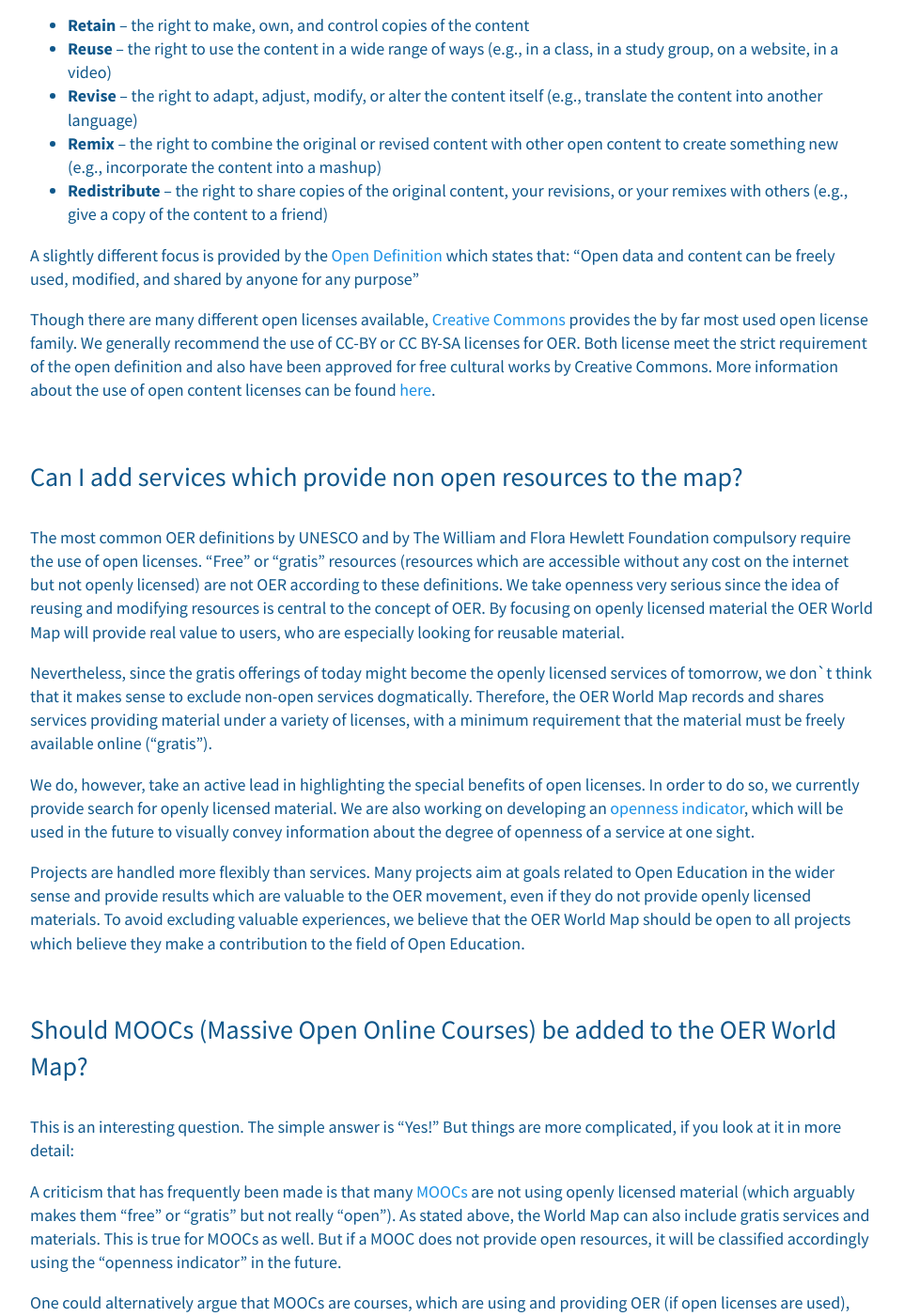
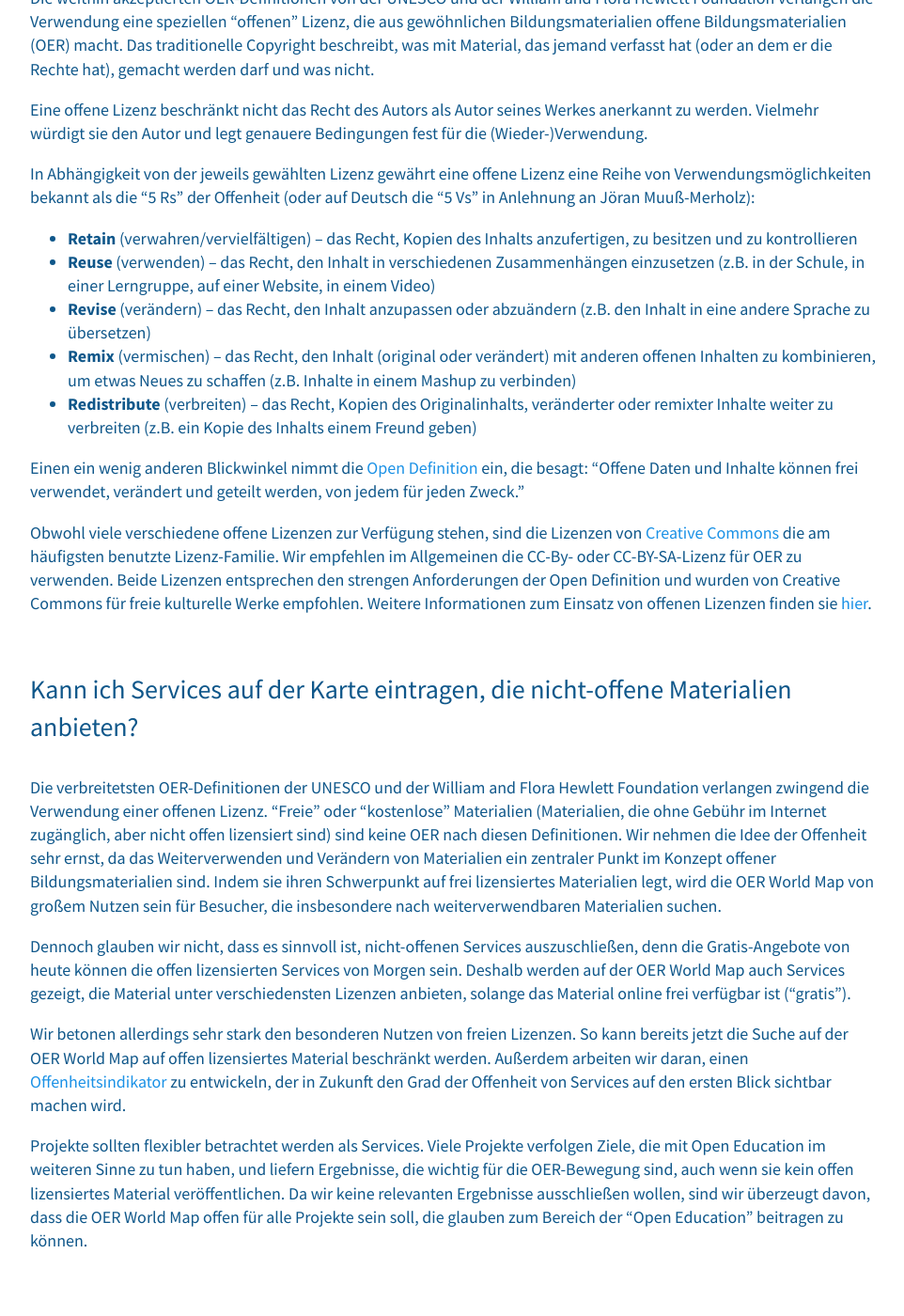
Before and after one commit to hbz/oerworldmap-ui, a Jekyll site: the page built from docs/FAQ.de.md, in a window 1280 px wide and 1400 px high, scrolled down 3234 px. Shown: the whole window at 94% size, without its empty margins (158-1120 px from the left). Built offline with Jekyll 4.4.1, drawn with Linux system fonts in a browser that asks for light colours; nearby versions of some CDN libraries; comment, search, counter and statistics services are not loaded; a style sheet for code colours, icons or effects is not loaded; some of the changed text lies outside the part shown.

Commit message:
New translations FAQ.md (German)

```diff
--- a/docs/FAQ.de.md
+++ b/docs/FAQ.de.md
@@ -5,104 +5,104 @@ title: FAQ
 
 'OER' ist die Abkürzung für 'Open Educational Resources' und bezieht sich auf frei verfügbare Materialien, die zum [Lehren und Lernen](https://www.opencontent.org/definition/) verwendet werden können. "Offen" sind sie typischerweise durch Veröffentlichung unter einer offenen Lizenz anstelle einer traditionellen Copyright-Lizenz. Ein wesentliches Merkmal ist, dass sie neue Möglichkeiten für kollaboratives Arbeiten bieten und innovatives Lehren und Lernen ermöglichen.
 
-According to the [UNESCO definition](http://www.unesco.org/new/fileadmin/MULTIMEDIA/HQ/CI/CI/pdf/Events/English_Paris_OER_Declaration.pdf), OER are “teaching, learning and research materials in any medium, digital or otherwise, that reside in the public domain or have been released under an open license that permits no-cost access, use, adaptation and redistribution by others with no or limited restrictions.”
+Nach der [UNESCO Definition](http://www.unesco.org/new/fileadmin/MULTIMEDIA/HQ/CI/CI/pdf/Events/English_Paris_OER_Declaration.pdf), sind OER "Lehr-, Lern- und Forschungsmaterialien in jeder Art von Medium, sei es digital oder nicht, die gemeinfrei sind oder unter einer offenen Lizenz veröffentlicht wurden, die kostenfreien Zugang, Verwendung, Anpassung und Weiterbverbreitung erlaubt".
 
-Following the definition by [The William and Flora Hewlett Foundation](http://www.hewlett.org/programs/education/open-educational-resources) OER can be (or include) full courses, course materials, modules, textbooks, streaming videos, tests, software, and any other tools, materials, or techniques used to support access to knowledge.
+Nach der Definition der [William and Flora Hewlett Foundation](http://www.hewlett.org/programs/education/open-educational-resources) können OER vollständige Kurse, Kursmaterialien, Module, Lehrbücher, Videos, Tests, Software und alle anderen Tools, Materialien oder Techniken sein (oder enthalten), die verwendet werden, um Wissen zugänglich zu machen.
 
-Although comprehensive definitions like these are well-known, the detail of how to arrive at a final definition for OER remains debated. The OER World Map project takes a broad and inclusive approach, providing information about actors and activities from the field of OER in the strict sense of the term, but also about related subjects like Open Education, Open Access and MOOCs. For more information on our collection strategy, please see “What belongs on the OER World Map?”
+Obwohl umfassende Definitionen wie diese sehr bekannt sind, werden die Details einer endgültigen Definition von OER noch diskutiert. Die OER World Map verwendet einen weiten und umfassenden Ansatz und liefert Informationen über Akteure und Aktivitäten aus dem Bereich der OER im engeren Sinne, aber auch über verwandte Bereiche wie Open Education, Open Access und MOOCs. Genauere Informationen darüber, was wir auf der OER World Map sammeln, finden Sie unter “Was gehört auf die OER World Map?”
 
-## Who is this website for?
+## An wen wendet sich diese Website?
 
-The OER World Map provides helpful information for everyone who is interested in or connected to OER and Open Education. The system is designed to provide real-time answers to questions like: - "Where can I find OER?" - "Which projects are working on a similar topic to our project?" - "Which experts have the knowledge to answer a question related to a special area of OER?"
+Die OER World Map liefert nützliche Informationen für alle, die sich für OER und Open Education interessieren oder in diesem Bereich bereits tätig sind. Sie wurde entwickelt um Antworten zu geben auf Fragen wie: - "Wo finde ich OER?" - "Welche Projekte arbeiten an ähnlichen Fragestellungen wie unser Projekt?" - "Welche Experten verfügen über das Wissen, Fragen zu einem bestimmten Bereich von OER zu beantworten?" - "Welche Experten verfügen über das Wissen, Fragen zu einem bestimmten Bereich von OER zu beantworten?"
 
-We believe that this set of data is of special importance, since it provides a solid foundation for future attempts to collect knowledge about OER and Open Education in a systematic way.
+Wir glauben, dass diese Datensammlung von besonderer Bedeutung ist, da sie eine solide Grundlage ist für zukünftige Versuche, Wissen über OER und Open Education systematisch zu sammeln.
 
-Our platform provides relevant data and information to all stakeholder groups from the field of OER. This diversity provides a major challenge for system design since user oriented interfaces are typically informed by the clearly defined needs of user types.
+Unsere Website bietet allen Interessensgruppen im Bereich OER relevante Informationen. Die Vielfalt der Interessen ist eine große Herausforderung für das Systemdesign, da benutzerorientierte Oberflächen normalerweise nach den klar definierten Bedürfnissen von bestimmten Nutzertypen entwickelt werden.
 
-At the moment, we focus on three main use cases (or "epics"): - Teachers and learners should be provided with qualified lists of OER services (e.g. repositories of OER) in order to help them finding resources more efficiently; - OER actors should be supported in their communication and collaboration through connecting to relevant OER experts and projects working on similar tasks - OER Policy makers should be supported by reliable statistical data.
+Momentan konzentrieren wir uns auf drei Anwendungsfälle (oder "Epics"): - Lehrer und Lernende sollen qualifizierte Listen von OER-Services (z.B. OER-Repositorys) bekommen, die ihnen helfen, geeignete Materialien schneller zu finden; - OER-Akteure sollen bei ihrer Kommunikation und Zusammenarbeit unterstützt werden, indem sie mit OER-Experten und mit Projekten, die an ähnlichen Fragestellungen arbeiten, vernetzt werden; - Entscheider im Bereich Bildung und OER sollen durch zuverlässige statistische Daten unterstützt werden.
 
-In addition to browser access (on desktop and mobile) The OER World Map makes data available to other systems through an Application Programming Interface (API), which will allow other services to reuse our data easily.
+Über die Website hinaus macht die OER World Map ihre Daten über eine Programmierschnittstelle (API) zugänglich, die es anderen Services erleichtert die Daten wiederzuverwenden.
 
-Our use - which are used to design the services we provide - cases are collected on [GitHub](https://github.com/hbz/oerworldmap/issues?q=is%3Aopen+is%3Aissue+label%3Astory). If you think anything is missing here, please [contact us](mailto:info@oerworldmap.org)!
+Wir sammeln unsere "Use Cases" für die Weiterentwicklung der World Map auf [GitHub](https://github.com/hbz/oerworldmap/issues?q=is%3Aopen+is%3Aissue+label%3Astory). Wenn Sie Ihnen etwas fehlt, [teilen Sie es uns bitte mit](mailto:info@oerworldmap.org).
 
-## How can I participate?
+## Wie kann ich mich beteiligen?
 
-The success of the project is dependent on the participation of the OER community. There are many ways to contribute. The most important ways are:
+Der Erfolg dieses Projekts hängt von der Beteiligung der OER-Community ab. Es gibt viele Möglichkeiten, sich zu beteiligen. Die wichtigsten sind:
 
-- Collecting and entering data using our input templates
-- Contributing ‘stories’
-- Becoming a ‘country champion’
+- Daten sammeln und über unsere Formulare auf der Website eingeben
+- 'Storys' veröffentlichen
+- ‘Country Champion’ werden
 
-There are many other ways of contributing to the project. A complete overview can be found [here](https://oerworldmap.org/contribute).
+Es gibt noch viele andere Wege zur OER World Map beizutragen. Eine vollständige Übersicht finden Sie [hier](https://oerworldmap.org/contribute).
 
-## How can I input and edit data?
+## Wie kann ich Daten eingeben?
 
-To be able to enter data, you only have to register yourself to the OER World Map. You can find further information on how to use our input templates in our [wiki here](https://github.com/hbz/oerworldmap/wiki/FAQs-for-OER-World-Map-editors).
+Um Daten einzugeben, müssen Sie sich nur bei der OER World Map anmelden. Weitergehende Informationen zur Dateneingabe finden Sie in unserem [Wiki](https://github.com/hbz/oerworldmap/wiki/FAQs-for-OER-World-Map-editors).
 
-## What belongs on the OER World Map?
+## Was gehört auf die OER World Map?
 
-The OER World Map collects data about actors and activities related to OER and Open Education. At the moment we concentrate on elements of the OER infrastructure. We are particularly interested in:
+Die OER World Map sammelt Daten über Akteure und Aktivitäten aus dem Bereich der OER und der Open Education. Momentan konzentrieren wir uns auf die Elemente der OER-Infrastruktur. Wir sind besonders interessiert an:
 
 <table class="table">
 
-<tr> <th>Data type</th><th>Definition</th> <th>Examples</th></tr>
-<tr> <td>organizations</td><td>An organization is a steady group of people sharing collective goals. The spectrum reaches from fully incorporated legal persons on the one hand to loosely connected communities on the other.</td> <td>universities, corporations, associations, communities</td></tr>
-<tr> <td>projects</td><td>A project is a temporary undertaking (within or across organizations) intended to accomplish particular tasks under time constraints.</td> <td>The OER World Map project</td></tr>
-<tr> <td>services</td><td>A service is an online offer, which exists on a steady basis, and provides functionality and value related to OER to its users.</td> <td>repositories, aggregators, authoring tools, communication platforms</td></tr>
-<tr> <td>events</td><td>An events is a gathering of people, which take place at a certain location (virtual or physical) at a certain time.</td><td>conferences, workshops, barcamps, moocs</td></tr>
+<tr> <th>Datentyp</th><th>Definition</th> <th>Beispiele</th></tr>
+<tr> <td>Organisationen</td><td>Eine Organisation ist eine stabile Gruppe von Personen, die gemeinsame Ziele verfolgen. Das Spektrum reicht von eingetragenen juristischen Personen auf der einen Seite bis hin zu informellen, lose verbundenen Gemeinschaften auf der anderen Seite.</td> <td>Universitäten, Gesellschaften, Vereine, Gemeinschaften</td></tr>
+<tr> <td>Projekte</td><td>Ein Projekt ist ein zeitlich begrenztes Unterfangen (innerhalb einer Organisation oder organisationsübergreifend) mit dem Ziel, eine bestimmte Aufgabe innerhalb einer bestimmten Zeitspanne zu erledigen.</td> <td>OER World Map Projekt</td></tr>
+<tr> <td>Services</td><td>Ein Service ist ein Online-Angebot, das kontinuierlich zur Verfügung steht und Funktionen oder Inhalte im Zusammenhang mit OER bzw. für deren Nutzer zur Verfügung stellt.</td> <td>Repositorys, Sammlungen, Authoring-Tools, Kommunikationsplattformen</td></tr>
+<tr> <td>Veranstaltungen</td><td>Eine Veranstaltung ist eine Zusammenkunft von Personen, die an einem bestimmten Ort (virtuell oder real) zu einer bestimmten Zeit stattfindet.</td><td>Konferenzen, Workshops, Barcamps, MOOCs</td></tr>
 </table>
 
-There are many opportunities for future expansion of the model.
+Es gibt noch viele Möglichkeiten dieses Modell in der Zukunft auszubauen.
 
-## What do I have to keep in mind when I set a lighthouse?
+## Was muss ich beachten, wenn ich einen Leuchtturm setze?
 
-The Ljubjlana Action Plan highlights the need to identify models of good practice, which have proven to be sustainable ways to organize production, sharing and use of OER. We believe that learning from experiences made in other countries will be key for fast global mainstreaming of OER, so please consider setting some lighthouses.
+Der Ljubjlana Action Plan betont die Wichtigkeit, Good-Practise-Beispiele zu identifizieren, die gezeigt haben, wie die Produktion, das Teilen und die Nutzung von OER nachhaltig organisiert werden können. Von den Erfahrungen anderer Länder zu lernen ist nach unserer Überzeugung der Schlüssel zur einer schnellen weltweiten Verbreitung von OER. Helfen Sie uns Good-Practise-Beispiele zu identifizieren und markieren Sie diese mit einem Leuchtturm!
 
-Setting a lighthouse is pretty easy: When you are logged in, you simply click on the lighthouse symbol on the profile page of the entry you want to mark. Then you have to explain in the comment field what the community can learn from this particular example.
+Einen Leuchtturm zu setzen ist einfach: Wenn Sie eingeloggt sind, klicken Sie auf das Leuchtturm-Symbol auf der Profilseite des Eintrags, den Sie markieren möchten. Anschließend beschreiben Sie im Kommentar-Feld, was man von diesem Beispiel lernen kann.
 
-Please set lighthouses only in case you are not affiliated with the entry in any way!
+Bitte setzen Sie keine Leuchttürme für Initiative, für die Sie arbeiten!
 
-## Where are the OER?
+## Wo sind die Open Educational Resources?
 
-We believe that the discovery of individual OER has to be provided by search engine based services. The OER World Map facilitates the discovery of OER indirectly by providing qualified lists of OER services.
+Wir denken, dass das Auffinden einzelner Ressourcen von einem suchmaschinenbasierten Service geleistet werden sollte. Die OER World Map erleichtert das Auffinden von OER indirekt, indem sie Listen von passenden OER-Services liefert.
 
-## What is an open license?
+## Was ist eine offene Lizenz?
 
-The widely accepted OER definitions by UNESCO and The William and Flora Hewlett Foundation require the use of a special ‘open’ license, which transforms a conventional educational resource into an open educational resource. Traditional copyright prescribes what can and can’t be done with materials that one has authored (or owns the rights to). Rather, it acknowledges and expresses these rights by recognising the author and prescribing specific conditions for use and reuse.
+Die weithin akzeptierten OER-Definitionen von der UNESCO und der William and Flora Hewlett Foundation verlangen die Verwendung eine speziellen "offenen" Lizenz, die aus gewöhnlichen Bildungsmaterialien offene Bildungsmaterialien (OER) macht. Das traditionelle Copyright beschreibt, was mit Material, das jemand verfasst hat (oder an dem er die Rechte hat), gemacht werden darf und was nicht.
 
-An open licence doesn’t undermine someone’s right to be recognised as the author of their work. Rather, it recognises the author and sets out more specific conditions for use and reuse.
+Eine offene Lizenz beschränkt nicht das Recht des Autors als Autor seines Werkes anerkannt zu werden. Vielmehr würdigt sie den Autor und legt genauere Bedingungen fest für die (Wieder-)Verwendung.
 
-Depending on the specific license this allows for a range of behaviours known as the '5 Rs' of openness:
+In Abhängigkeit von der jeweils gewählten Lizenz gewährt eine offene Lizenz eine Reihe von Verwendungsmöglichkeiten bekannt als die "5 Rs" der Offenheit (oder auf Deutsch die "5 Vs" in Anlehnung an Jöran Muuß-Merholz):
 
-- **Retain** – the right to make, own, and control copies of the content
-- **Reuse** – the right to use the content in a wide range of ways (e.g., in a class, in a study group, on a website, in a video)
-- **Revise** – the right to adapt, adjust, modify, or alter the content itself (e.g., translate the content into another language)
-- **Remix** – the right to combine the original or revised content with other open content to create something new (e.g., incorporate the content into a mashup)
-- **Redistribute** – the right to share copies of the original content, your revisions, or your remixes with others (e.g., give a copy of the content to a friend)
+- **Retain** (verwahren/vervielfältigen) – das Recht, Kopien des Inhalts anzufertigen, zu besitzen und zu kontrollieren
+- **Reuse** (verwenden) – das Recht, den Inhalt in verschiedenen Zusammenhängen einzusetzen (z.B. in der Schule, in einer Lerngruppe, auf einer Website, in einem Video)
+- **Revise** (verändern) – das Recht, den Inhalt anzupassen oder abzuändern (z.B. den Inhalt in eine andere Sprache zu übersetzen)
+- **Remix** (vermischen) – das Recht, den Inhalt (original oder verändert) mit anderen offenen Inhalten zu kombinieren, um etwas Neues zu schaffen (z.B. Inhalte in einem Mashup zu verbinden)
+- **Redistribute** (verbreiten) – das Recht, Kopien des Originalinhalts, veränderter oder remixter Inhalte weiter zu verbreiten (z.B. ein Kopie des Inhalts einem Freund geben)
 
-A slightly different focus is provided by the [Open Definition](http://opendefinition.org/) which states that: "Open data and content can be freely used, modified, and shared by anyone for any purpose"
+Einen ein wenig anderen Blickwinkel nimmt die [Open Definition](http://opendefinition.org/) ein, die besagt: "Offene Daten und Inhalte können frei verwendet, verändert und geteilt werden, von jedem für jeden Zweck."
 
-Though there are many different open licenses available, [Creative Commons](https://creativecommons.org/licenses/) provides the by far most used open license family. We generally recommend the use of CC-BY or CC BY-SA licenses for OER. Both license meet the strict requirement of the open definition and also have been approved for free cultural works by Creative Commons. More information about the use of open content licenses can be found [here](https://www.unesco.de/fileadmin/medien/Dokumente/Kommunikation/Open_Content_A_Practical_Guide_to_Using_Open_Content_Licences_web.pdf).
+Obwohl viele verschiedene offene Lizenzen zur Verfügung stehen, sind die Lizenzen von [Creative Commons](https://creativecommons.org/licenses/) die am häufigsten benutzte Lizenz-Familie. Wir empfehlen im Allgemeinen die CC-By- oder CC-BY-SA-Lizenz für OER zu verwenden. Beide Lizenzen entsprechen den strengen Anforderungen der Open Definition und wurden von Creative Commons für freie kulturelle Werke empfohlen. Weitere Informationen zum Einsatz von offenen Lizenzen finden sie [hier](https://www.unesco.de/fileadmin/medien/Dokumente/Kommunikation/Open_Content_A_Practical_Guide_to_Using_Open_Content_Licences_web.pdf).
 
-## Can I add services which provide non open resources to the map?
+## Kann ich Services auf der Karte eintragen, die nicht-offene Materialien anbieten?
 
-The most common OER definitions by UNESCO and by The William and Flora Hewlett Foundation compulsory require the use of open licenses. "Free" or "gratis" resources (resources which are accessible without any cost on the internet but not openly licensed) are not OER according to these definitions. We take openness very serious since the idea of reusing and modifying resources is central to the concept of OER. By focusing on openly licensed material the OER World Map will provide real value to users, who are especially looking for reusable material.
+Die verbreitetsten OER-Definitionen der UNESCO und der William and Flora Hewlett Foundation verlangen zwingend die Verwendung einer offenen Lizenz. "Freie" oder "kostenlose" Materialien (Materialien, die ohne Gebühr im Internet zugänglich, aber nicht offen lizensiert sind) sind keine OER nach diesen Definitionen. Wir nehmen die Idee der Offenheit sehr ernst, da das Weiterverwenden und Verändern von Materialien ein zentraler Punkt im Konzept offener Bildungsmaterialien sind. Indem sie ihren Schwerpunkt auf frei lizensiertes Materialien legt, wird die OER World Map von großem Nutzen sein für Besucher, die insbesondere nach weiterverwendbaren Materialien suchen.
 
-Nevertheless, since the gratis offerings of today might become the openly licensed services of tomorrow, we don`t think that it makes sense to exclude non-open services dogmatically. Therefore, the OER World Map records and shares services providing material under a variety of licenses, with a minimum requirement that the material must be freely available online (“gratis”).
+Dennoch glauben wir nicht, dass es sinnvoll ist, nicht-offenen Services auszuschließen, denn die Gratis-Angebote von heute können die offen lizensierten Services von Morgen sein. Deshalb werden auf der OER World Map auch Services gezeigt, die Material unter verschiedensten Lizenzen anbieten, solange das Material online frei verfügbar ist ("gratis").
 
-We do, however, take an active lead in highlighting the special benefits of open licenses. In order to do so, we currently provide search for openly licensed material. We are also working on developing an [openness indicator](https://github.com/hbz/oerworldmap/issues/237), which will be used in the future to visually convey information about the degree of openness of a service at one sight.
+Wir betonen allerdings sehr stark den besonderen Nutzen von freien Lizenzen. So kann bereits jetzt die Suche auf der OER World Map auf offen lizensiertes Material beschränkt werden. Außerdem arbeiten wir daran, einen [Offenheitsindikator](https://github.com/hbz/oerworldmap/issues/237) zu entwickeln, der in Zukunft den Grad der Offenheit von Services auf den ersten Blick sichtbar machen wird.
 
-Projects are handled more flexibly than services. Many projects aim at goals related to Open Education in the wider sense and provide results which are valuable to the OER movement, even if they do not provide openly licensed materials. To avoid excluding valuable experiences, we believe that the OER World Map should be open to all projects which believe they make a contribution to the field of Open Education.
+Projekte sollten flexibler betrachtet werden als Services. Viele Projekte verfolgen Ziele, die mit Open Education im weiteren Sinne zu tun haben, und liefern Ergebnisse, die wichtig für die OER-Bewegung sind, auch wenn sie kein offen lizensiertes Material veröffentlichen. Da wir keine relevanten Ergebnisse ausschließen wollen, sind wir überzeugt davon, dass die OER World Map offen für alle Projekte sein soll, die glauben zum Bereich der "Open Education" beitragen zu können.
 
-## Should MOOCs (Massive Open Online Courses) be added to the OER World Map?
+## Sollen MOOCs (Massive Open Online Courses) auf der OER World Map eingetragen werden?
 
-This is an interesting question. The simple answer is "Yes!" But things are more complicated, if you look at it in more detail:
+Das ist eine interessante Frage. Die einfache Antwort lautet "Ja!" Aber im Detail ist die Sache komplizierter:
 
-A criticism that has frequently been made is that many [MOOCs](https://en.wikipedia.org/wiki/Massive_open_online_course) are not using openly licensed material (which arguably makes them "free" or “gratis” but not really "open"). As stated above, the World Map can also include gratis services and materials. This is true for MOOCs as well. But if a MOOC does not provide open resources, it will be classified accordingly using the "openness indicator" in the future.
+Ein häufig vorgetragener Kritikpunkt ist, dass viele[ MOOCs](https://en.wikipedia.org/wiki/Massive_open_online_course) kein offen lizensiertes Material verwenden (was sie zwar "frei" bzw. "gratis" macht, aber eben nicht "offen"). Wie oben bereits dargelegt, können auch Gratis-Services und -Materialien auf der OER World Map erfasst werden. Das gilt für auch für MOOCS. Wenn ein MOOC keine offenen Materialien verwendet, wird es in Zukunft mit dem "Offenheitsindikator" entsprechend gekennzeichnet werden.
 
-One could alternatively argue that MOOCs are courses, which are using and providing OER (if open licenses are used), but that this does not make them OER themselves. Indeed it could be argued that MOOCs might be better classified as Open Educational Practices (OEP), than OER. Nevertheless, since there is an obvious connection between MOOCs and OER - and there is much interest in MOOCs - we believe that it makes sense to include MOOCs as well.
+Man könnte auch argumentieren, dass MOOCs Kurse sind, die OER verwenden oder zur Verfügung stellen (wenn offene Lizenzen verwendet werden), aber dies sie nicht selbst zu OER macht. Man könnte argumentiert, dass MOOCs eher als Open Educational Practices (OEP), denn als OER eingeordnet werden müssen. Trotz allem halten wir es für sinnvoll MOOCs aufzunehmen, denn es gibt einen Zusammenhang zwischen MOOCs und OER und außerdem großes Interesse an MOOCs.
 
-Concretely, the OER World Map offers the possibility of including MOOC providers as services and individual MOOCs as events. Our current collection strategy does not concentrate on MOOCs, but this could potentially be a focus in the future.
+Ganz konkret können MOOC-Anbieter als Service eingetragen werden und einzelne MOOCs als Veranstaltungen. Our current collection strategy does not concentrate on MOOCs, but this could potentially be a focus in the future.
 
 ## How will you use any information I share?
 
```
